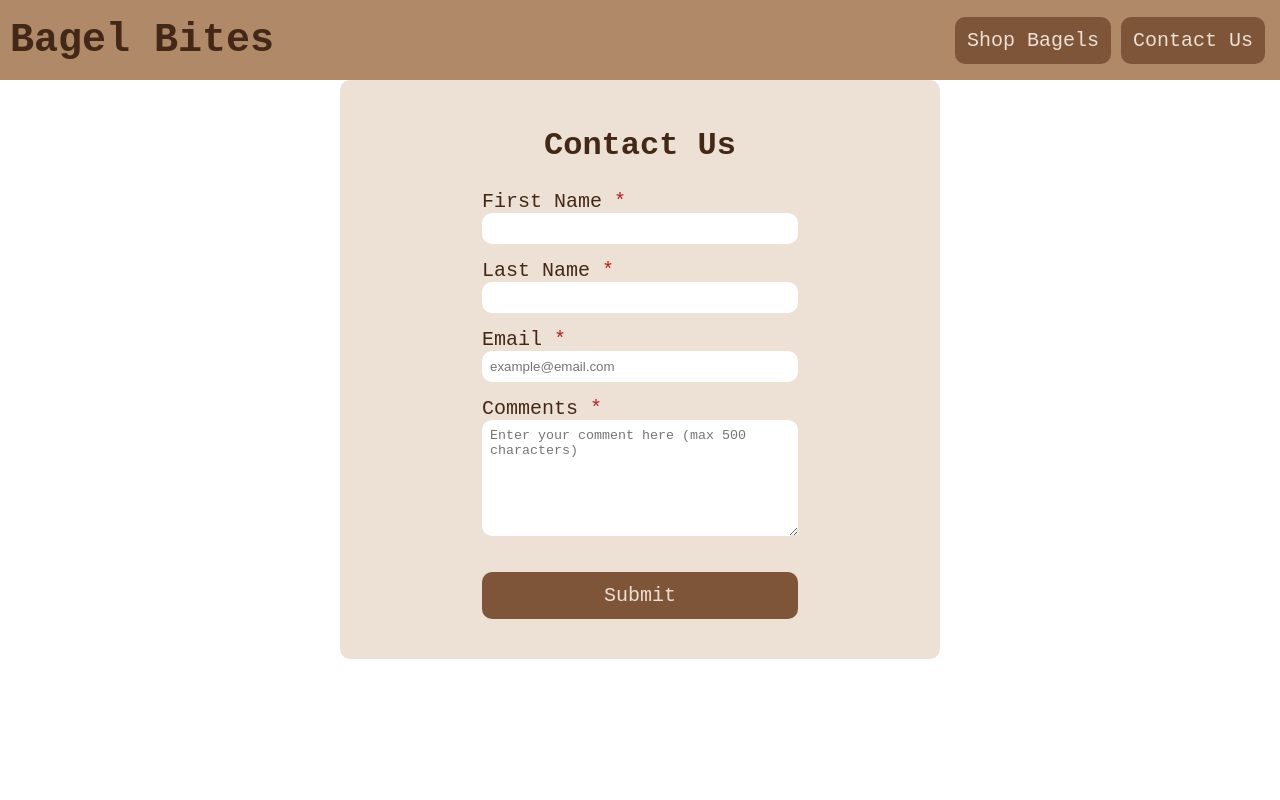
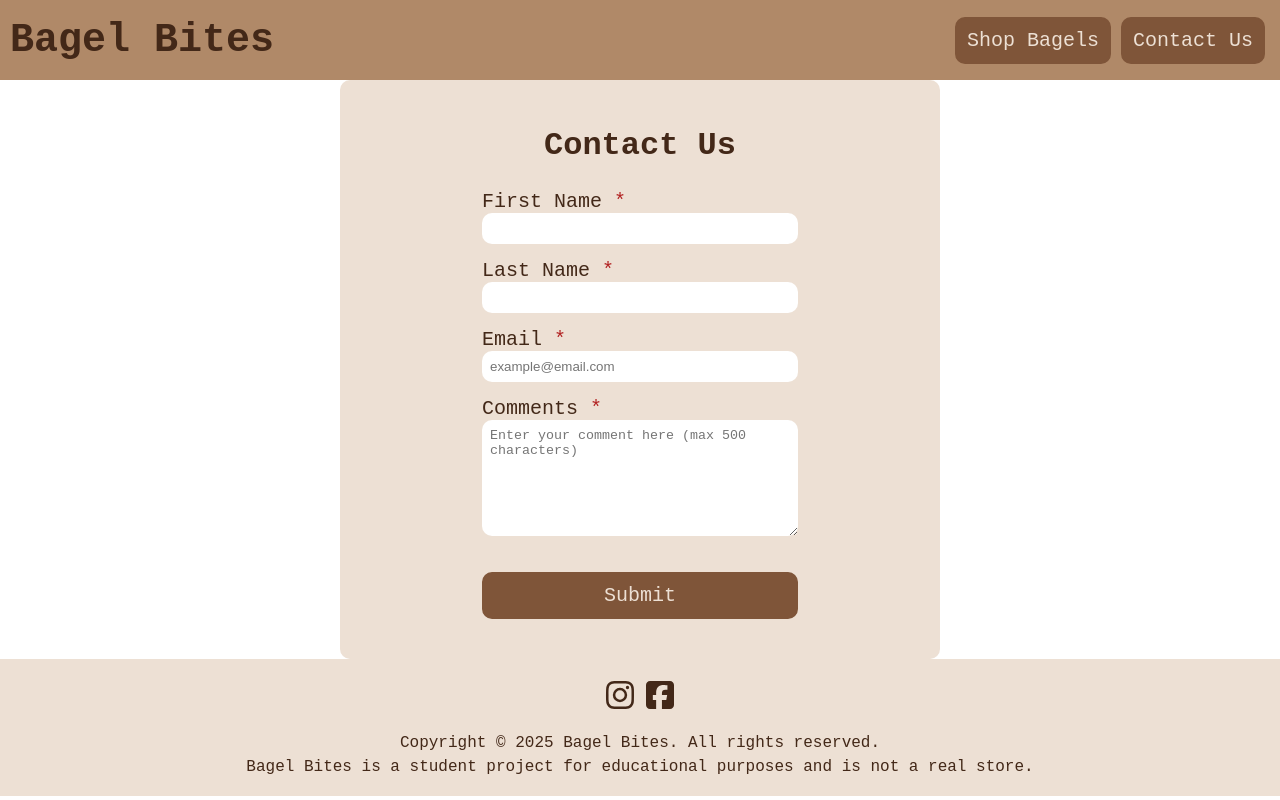
Before and after one commit to reneemes/e-commerce-react, a React (Vite) app in the folder client/: page /contact in a window 1280 px wide. Shown: the top 800 px of the page. Built offline with nearby package versions, Linux system fonts and the light colour scheme.

Commit message:
Fix: page layout

```diff
--- a/client/src/App.css
+++ b/client/src/App.css
@@ -1,3 +1,7 @@
+main {
+  min-height: 100vh;
+}
+
 /* #root {
   max-width: 1280px;
   margin: 0 auto;
--- a/client/src/components/ContactPage/Contact.scss
+++ b/client/src/components/ContactPage/Contact.scss
@@ -1,8 +1,8 @@
 @use '../../styles/variables' as vars;
 
-.contact {
-  min-height: 100vh;
-}
+// .contact {
+//   min-height: 80vh;
+// }
 
 .contact-sec {
   background-color: vars.$light-brown;
```
